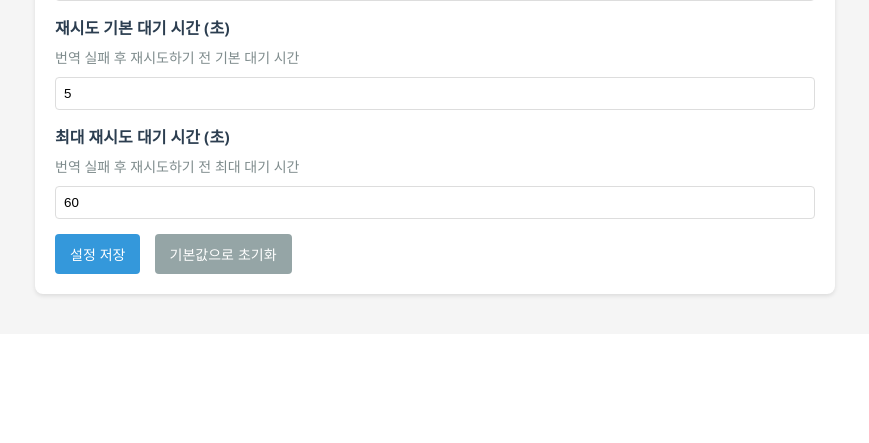
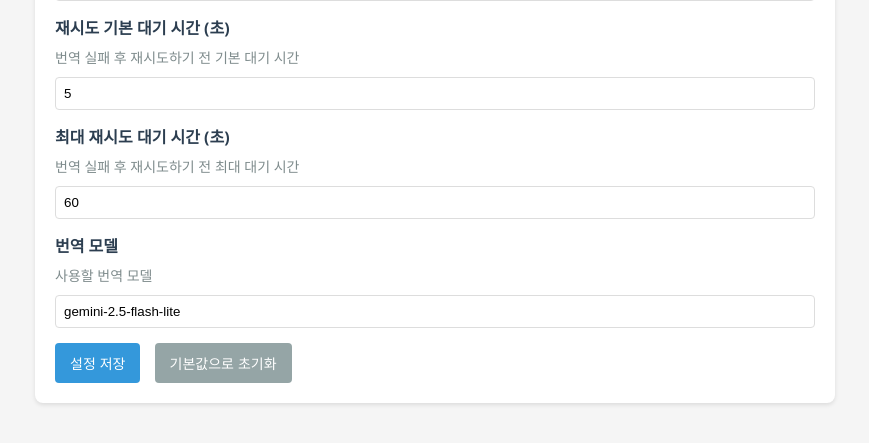
Before and after one commit to Youngzheimer/subtrans, a Flask app: page /config in a window 1280 px wide. Shown: the part 1675-2118 px from the top of the page, without its empty margins (205-1074 px from the left). Before the commit the page ends 1974 px from the top, so only its background shows below. Run offline with Flask 2, Linux system fonts and the light colour scheme.

Commit message:
add AI model to config

```diff
--- a/config.py
+++ b/config.py
@@ -30,6 +30,7 @@ DEFAULT_CONFIG = {
     "TRANSLATION_MAX_RETRIES": 5,  # 번역 재시도 횟수
     "TRANSLATION_RETRY_BASE_SECONDS": 5,  # 재시도 기본 대기 시간 (초)
     "TRANSLATION_RETRY_MAX_SECONDS": 60,  # 최대 재시도 대기 시간 (초)
+    "TRANSLATION_GEMINI_MODEL": "gemini-2.5-flash-lite",  # 기본 모델 설정
 }
 
 def sync_module_vars():
--- a/templates/config.html
+++ b/templates/config.html
@@ -230,6 +230,12 @@
                 <input type="number" id="TRANSLATION_RETRY_MAX_SECONDS" name="TRANSLATION_RETRY_MAX_SECONDS" min="1" step="1">
             </div>
 
+            <div class="form-group">
+                <label for="TRANSLATION_GEMINI_MODEL">번역 모델</label>
+                <div class="setting-description">사용할 번역 모델</div>
+                <input type="text" id="TRANSLATION_GEMINI_MODEL" name="TRANSLATION_GEMINI_MODEL">
+            </div>
+
             <button type="submit">설정 저장</button>
             <button type="button" id="reset-btn" style="margin-left: 10px; background-color: #95a5a6;">기본값으로 초기화</button>
         </form>
--- a/translator.py
+++ b/translator.py
@@ -1,6 +1,7 @@
 import os
 import time
 import srt
+import config
 import google.generativeai as genai
 from google.api_core.exceptions import ResourceExhausted
 from utils import log, Config
@@ -13,7 +14,7 @@ class SubtitleTranslator:
     def __init__(self, api_key, target_language):
         self.target_language = target_language
         genai.configure(api_key=api_key)
-        self.model = genai.GenerativeModel('gemini-2.5-flash')
+        self.model = genai.GenerativeModel(config.TRANSLATION_GEMINI_MODEL)
 
     def translate_and_save_subtitle(self, subtitle_paths, video_path):
         """자막을 번역하고 저장"""
```
